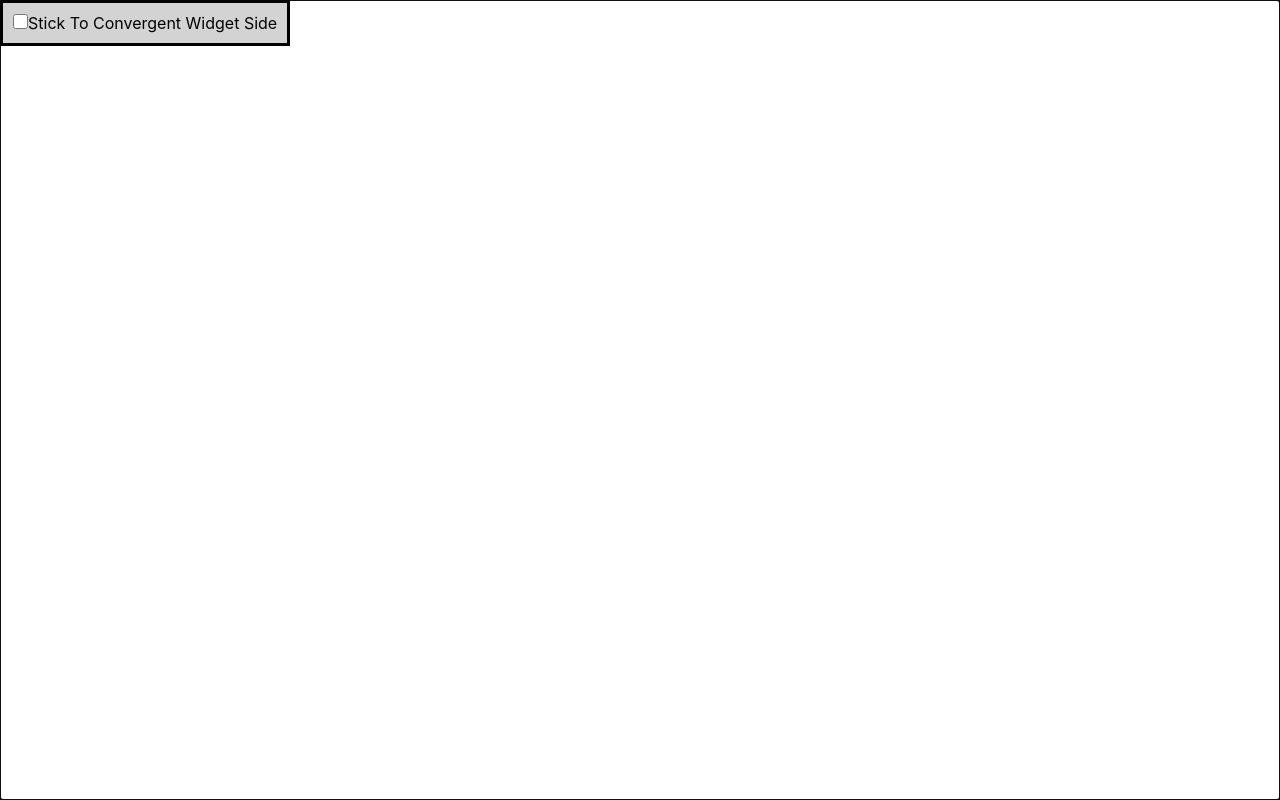
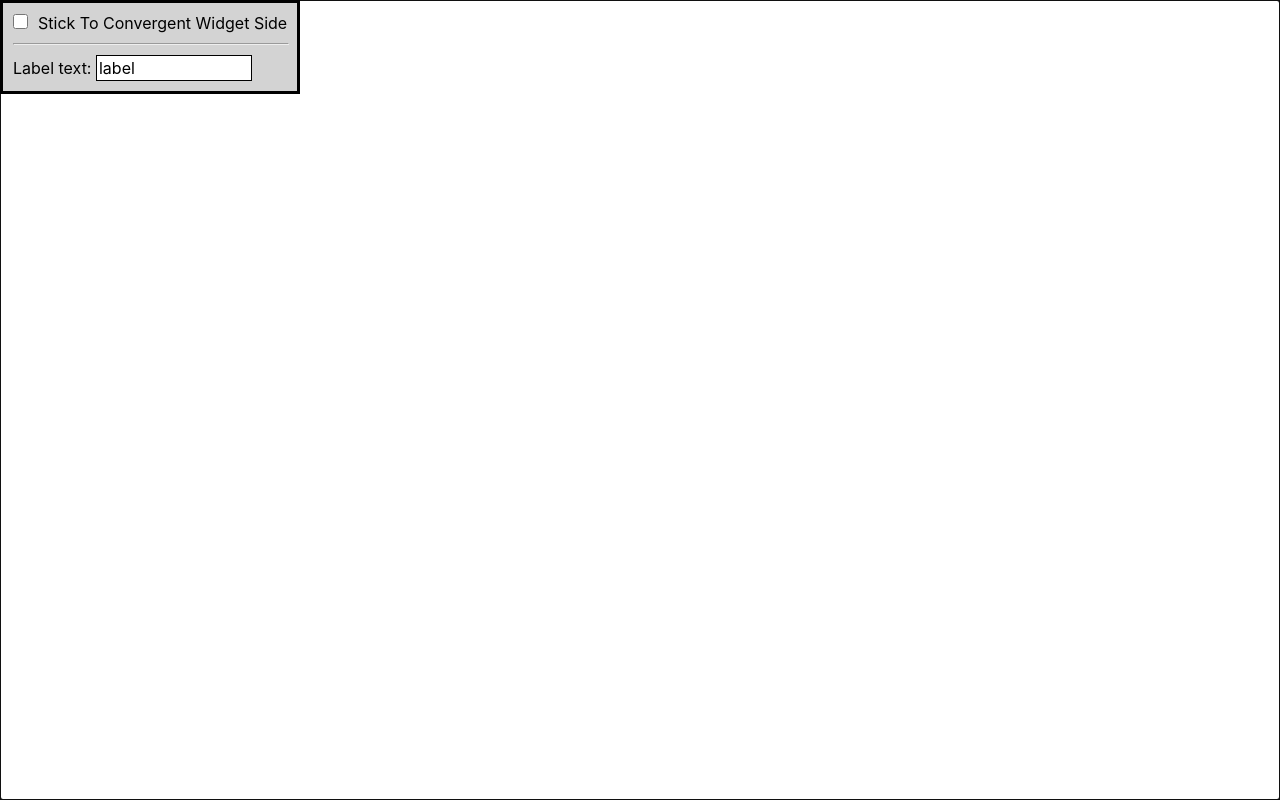
Before and after one commit to zeratulmdq/conn, a React (Create React App) app: page / in a window 1280 px wide. Built offline with nearby package versions, Linux system fonts and the light colour scheme.

Commit message:
Add first pass for labels

```diff
--- a/src/App.css
+++ b/src/App.css
@@ -37,3 +37,20 @@
 .App.connector-mode .Sticky .snapping-point:hover ~ .auto-affordance {
   visibility: hidden;
 }
+
+#settings input {
+  margin-right: 10px;
+}
+
+#settings hr {
+  margin-top: 10px;
+  margin-bottom: 10px;
+}
+
+#settings .labelInput {
+  display: inline-block;
+  width: 150px;
+  border: solid 1px black;
+  background-color: white;
+  padding: 2px;
+}
--- a/src/App.tsx
+++ b/src/App.tsx
@@ -46,6 +46,7 @@ interface State {
   selected: string[] | null;
   widgets: Record<string, Widget>;
   newSegment: boolean;
+  label: string;
 }
 
 class App extends React.Component<{}, State> {
@@ -62,6 +63,7 @@ class App extends React.Component<{}, State> {
     selected: null,
     widgets: {},
     newSegment: false,
+    label: 'label',
   };
   mousePosition: Position | null = null;
   mouseOverSticky: boolean = false;
@@ -786,6 +788,10 @@ class App extends React.Component<{}, State> {
     return chartBranchArrows.length > 0 ? chartBranchArrows[0] : null;
   }
 
+  handleLabelInput = (e: any) => {
+    this.setState({ label: e.target.textContent });
+  };
+
   // updates arrow points (start/end) in both position and type
   // draggingPosition is undefined when the arrow is connected to a start and
   // end widget
@@ -1203,7 +1209,7 @@ class App extends React.Component<{}, State> {
   }
 
   render() {
-    const { cursor, selected, widgets } = this.state;
+    const { cursor, label, selected, widgets } = this.state;
     return (
       <div>
         <div
@@ -1237,6 +1243,7 @@ class App extends React.Component<{}, State> {
 
             if (w.type === "arrow") {
               return <Arrow
+                label={label}
                 widget={w} key={w.id}
                 onDragPointStart={this.handleArrowPointDragStart}
                 onDragSegmentEnd={this.handleDragSegmentEnd}
@@ -1252,6 +1259,18 @@ class App extends React.Component<{}, State> {
           <Checkbox
             label="Stick To Convergent Widget Side"
             onCheckedChange={(checked) => this.setState({settings: { stickToConvergentWidgetSide: checked }})} />
+            <hr />
+          <div>
+            Label text:{" "}
+            <div
+              className="labelInput"
+              contentEditable="true"
+              suppressContentEditableWarning
+              onInput={this.handleLabelInput}
+            >
+              label
+            </div>
+          </div>
         </div>
       </div>
     );
--- a/src/widgets/Arrow.css
+++ b/src/widgets/Arrow.css
@@ -5,3 +5,9 @@
 .Arrow path {
 	pointer-events: auto;
 }
+
+.Arrow text {
+  paint-order: stroke;
+  stroke: #ffffff;
+  stroke-width: 8px;
+}
--- a/src/widgets/Arrow.tsx
+++ b/src/widgets/Arrow.tsx
@@ -1,7 +1,7 @@
 import React from "react";
 import "./Sticky.css";
 import "./Arrow.css";
-import { ArrowWidget, PointType, Position } from "../types";
+import { ArrowWidget, Point, PointType, Position } from "../types";
 
 type Direction = 'horizontal' | 'vertical' | 'other';
 
@@ -11,6 +11,7 @@ interface PropTypes {
   onDragSegmentEnd: (id: string, index: number, position?: number) => void;
   onDragSegment: (id: string, index: number, position: Position) => void;
   onDragSegmentStart: (id: string, index: number, position: Position) => void;
+  label: string;
 }
 
 interface State {
@@ -132,8 +133,34 @@ class Arrow extends React.PureComponent<PropTypes, State> {
     })
     return withConnectionDot([
       ...arrowPath,
+      this.createLabel(points),
     ]);
   };
+
+  createLabel = (points: Point[]) => {
+    const { label } = this.props;
+    // super hacky sizing method
+    const labelSize = { width: 8.5 * label.length, height: 18 };
+    const middlePointIndex = Math.ceil(points.length / 2);
+    const middlePoint = points[middlePointIndex - 1];
+    const nextMiddlePoint = points[middlePointIndex];
+    const center = {
+      x:
+        middlePoint.x +
+        (nextMiddlePoint.x - middlePoint.x) / 2 -
+        labelSize.width / 2,
+      y:
+        middlePoint.y +
+        (nextMiddlePoint.y - middlePoint.y) / 2 +
+        labelSize.height / 4,
+    };
+    return (
+      <text key="label" transform={`matrix(1 0 0 1 ${center.x} ${center.y})`}>
+        {label}
+      </text>
+    );
+  };
+
 
   render() {
     const path = this.pathGenerator();
```
